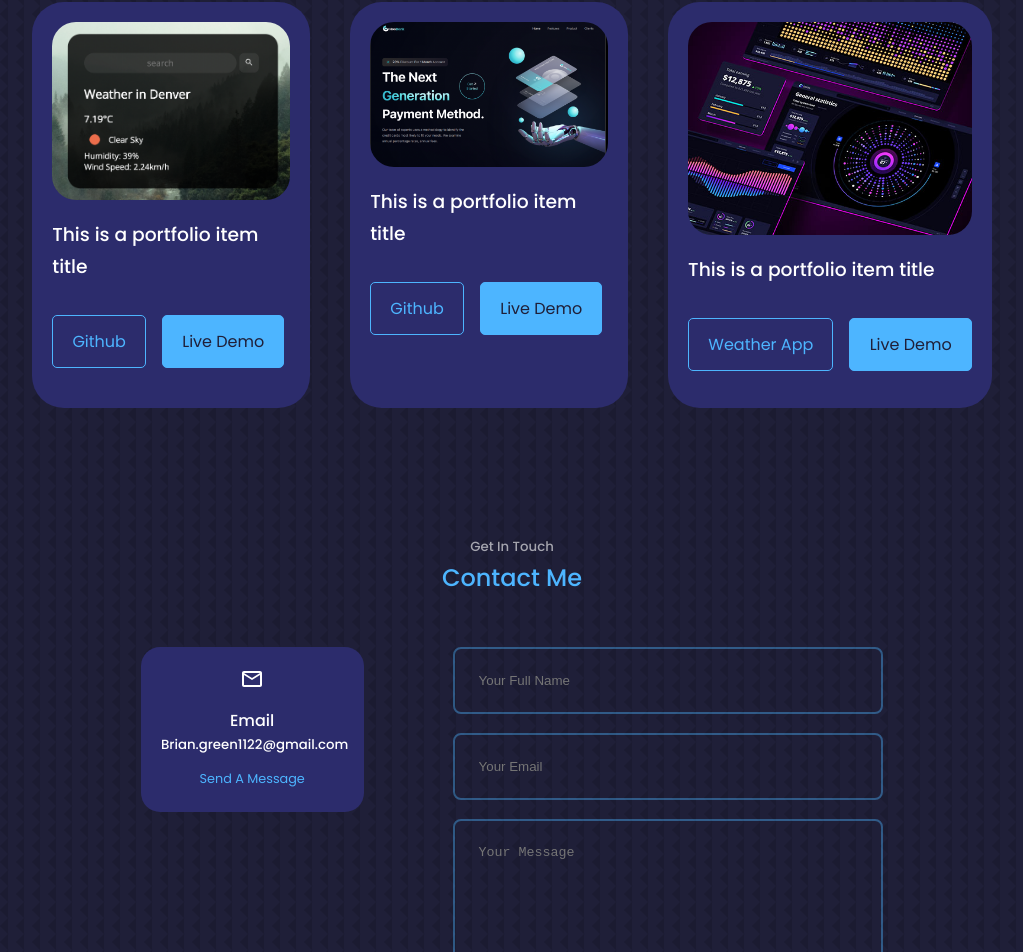
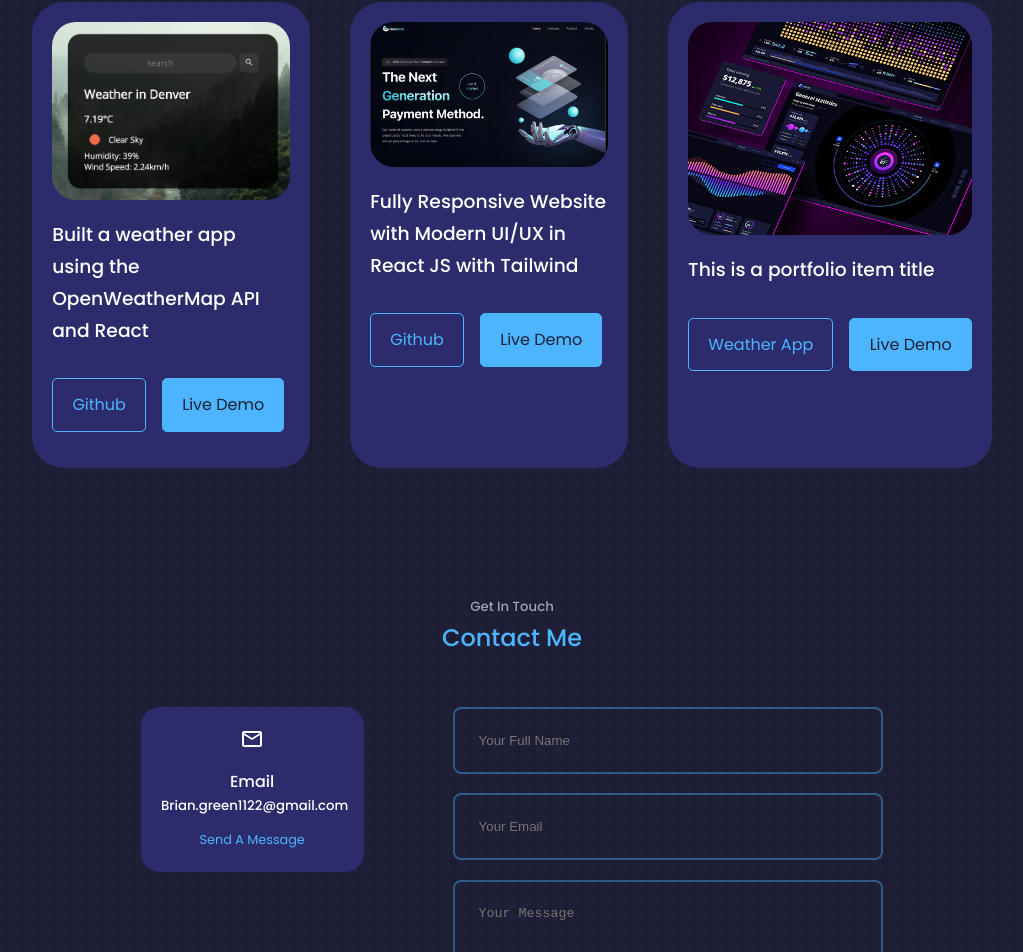
Before and after one commit to briangreen2/react-portfolio, a React (Create React App) app: page / in a window 1280 px wide. Shown: the part 2314-3266 px from the top of the page, without its empty margins (128-1151 px from the left). Built offline with nearby package versions, Linux system fonts and the light colour scheme.

Commit message:
updated portfolio jsx

```diff
--- a/src/Components/portfolio/Portfolio.jsx
+++ b/src/Components/portfolio/Portfolio.jsx
@@ -17,7 +17,7 @@ const Portfolio = () => {
           <div className="portfolio__item-image">
             <img src={WEATHER} alt="" />
           </div>
-          <h3>This is a portfolio item title</h3>
+          <h3>Built a weather app using the OpenWeatherMap API and React</h3>
           <div className="portfolio__item-cta">
             <a href="https://github.com/briangreen2/Weather_Website" className='btn' target='_blank'>Github</a>
             <a href="https://briangreen2.github.io/Weather_Website/" className='btn btn-primary' target='_blank'>Live Demo</a>
@@ -27,7 +27,7 @@ const Portfolio = () => {
           <div className="portfolio__item-image">
             <img src={HOOB} alt="" />
           </div>
-          <h3>This is a portfolio item title</h3>
+          <h3>Fully Responsive Website with Modern UI/UX in React JS with Tailwind</h3>
           <div className="portfolio__item-cta">
             <a href="https://github.com/briangreen2/react-hoobank" className='btn' target='_blank'>Github</a>
             <a href="https://react-hoobank-dun.vercel.app/#home" className='btn btn-primary' target='_blank'>Live Demo</a>
```
